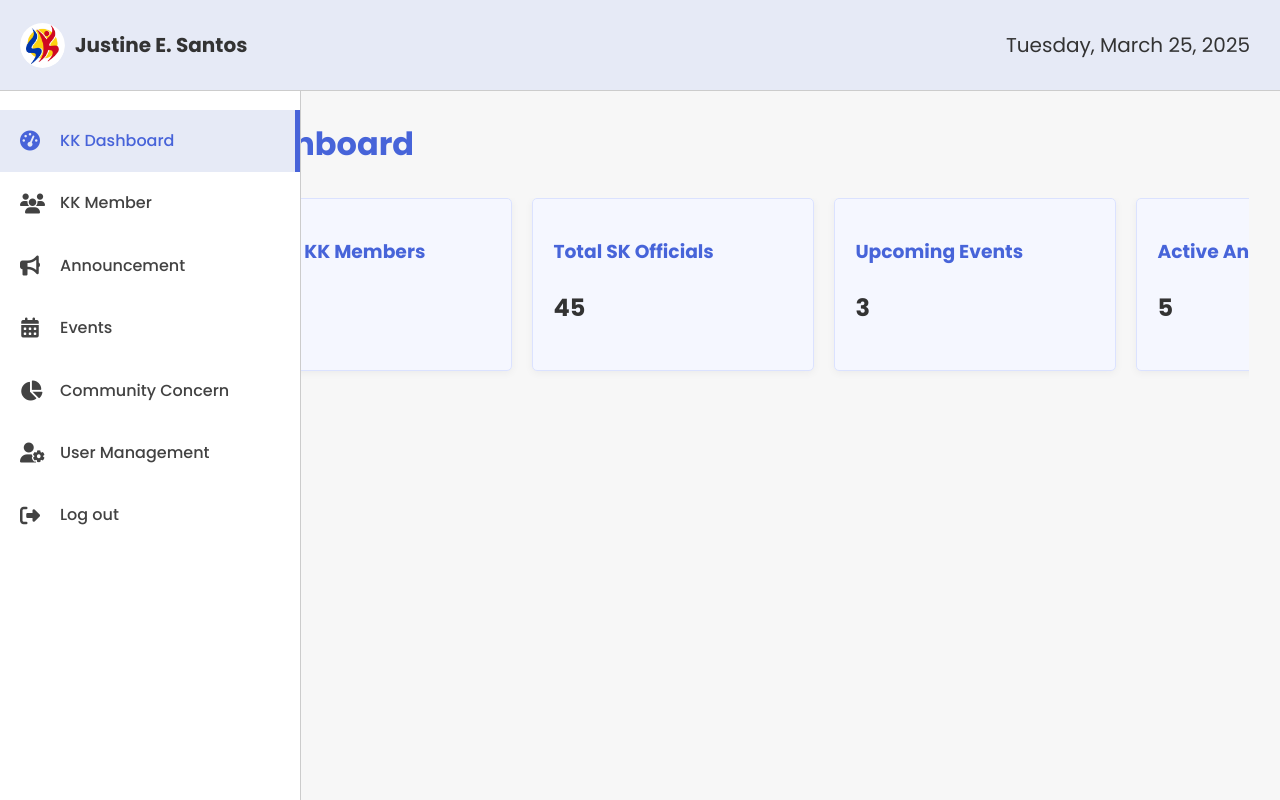
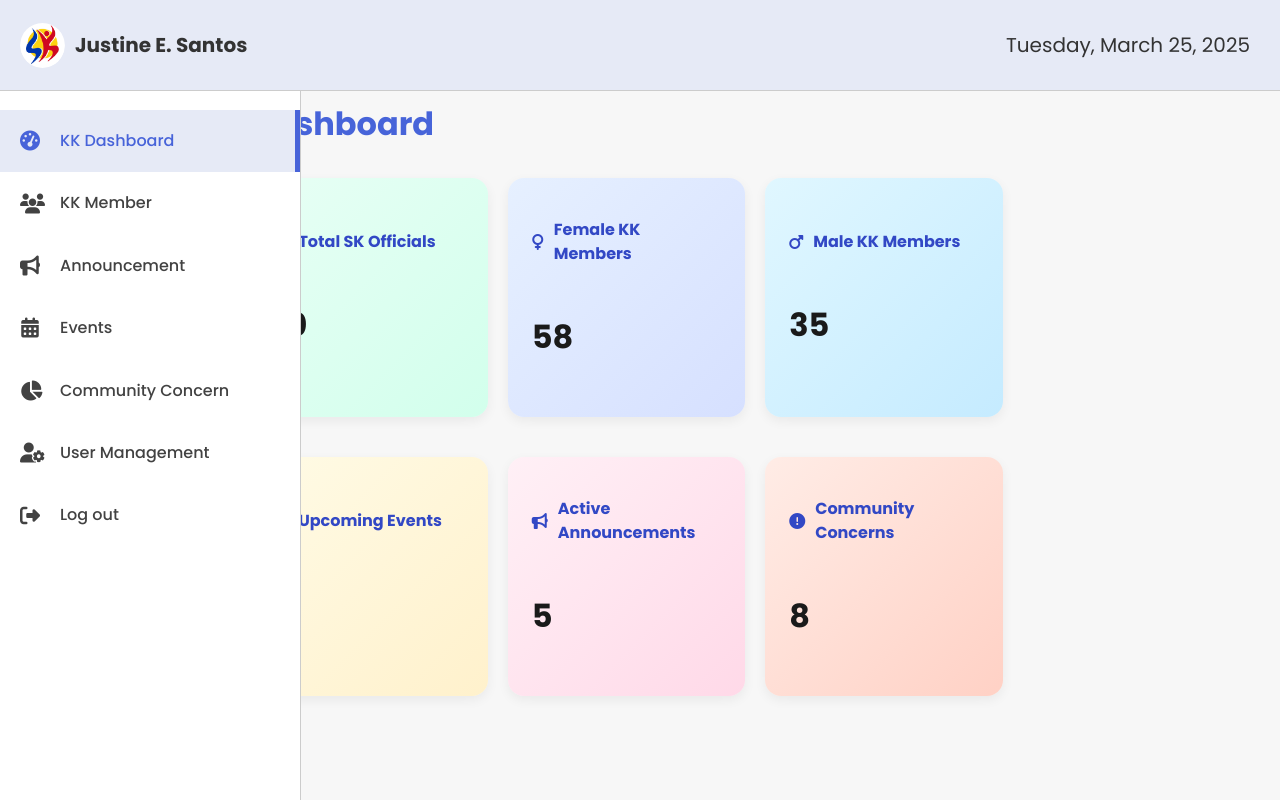
Before and after one commit to nikkaAndrea/kabkat1, a Vue app: page /admindashboard in a window 1280 px wide. Built offline with nearby package versions, Linux system fonts and the light colour scheme; sample sign-in values are in the browser's storage.

Commit message:
Addashboard

```diff
--- a/src/views/Admindashboard.vue
+++ b/src/views/Admindashboard.vue
@@ -6,24 +6,29 @@
 
     <div class="content">
           <div class="card-grid">
-        <div class="dashboard-card">
-          <h3>Total KK Members</h3>
-          <p>125</p>
+      <div class="dashboard-card officials">
+        <h3><i class="fa-solid fa-user-tie"></i> Total SK Officials</h3>
+        <p>10</p>
       </div>
-        <div class="dashboard-card">
-          <h3>Total SK Officials</h3>
-          <p>45</p>
+      <div class="dashboard-card female">
+        <h3><i class="fa-solid fa-venus"></i> Female KK Members</h3>
+        <p>58</p>
       </div>
-        <div class="dashboard-card">
-          <h3>Upcoming Events</h3>
+      <div class="dashboard-card male">
+        <h3><i class="fa-solid fa-mars"></i> Male KK Members</h3>
+        <p>35</p>
+      </div>
+      <div class="grid-break"></div>
+      <div class="dashboard-card events">
+        <h3><i class="fa-solid fa-calendar-check"></i> Upcoming Events</h3>
         <p>3</p>
       </div>
-        <div class="dashboard-card">
-          <h3>Active Announcements</h3>
+      <div class="dashboard-card announcements">
+        <h3><i class="fa-solid fa-bullhorn"></i> Active Announcements</h3>
         <p>5</p>
       </div>
-        <div class="dashboard-card">
-          <h3>Community Concerns</h3>
+      <div class="dashboard-card concerns">
+        <h3><i class="fa-solid fa-exclamation-circle"></i> Community Concerns</h3>
         <p>8</p>
       </div>
     </div>
@@ -31,20 +36,28 @@
   </div>
 </template>
 
-
 <script>
-
 export default {
   name: "Admindashboard",
 };
 </script>
 
 <style scoped>
+@import url('https://cdnjs.cloudflare.com/ajax/libs/font-awesome/6.5.0/css/all.min.css');
+
 .container {
   margin-left: 18%;
-  margin-top: 120px;
-  padding-bottom: 50px;
+  margin-top: 100px;
+  padding: 0 20px 50px;
   min-height: 100vh;
+}
+
+@media (max-width: 768px) {
+  .container {
+    margin-left: 0;
+    margin-top: 80px;
+    padding: 0 15px 40px;
+  }
 }
 
 .title-page {
@@ -52,42 +65,73 @@
 }
 
 .content {
-  width: 97%;
+  width: 100%;
 }
 
 .card-grid {
-  display: flex;
-  flex-wrap: nowrap;
+  display: grid;
+  grid-template-columns: repeat(auto-fit, minmax(220px, 1fr));
   gap: 20px;
   margin-top: 30px;
-  overflow-x: auto;
-  padding-bottom: 10px;
 }
 
 .dashboard-card {
-  background-color: #f5f7ff;
-  border: 1px solid #dbe2ff;
-  border-radius: 5px;
-  padding: 20px;
-  min-width: 240px;
-  max-width: 240px;
-  flex: 0 0 auto;
-  box-shadow: 0 2px 8px rgba(0, 0, 0, 0.05);
-  transition: transform 0.2s ease;
+  background: linear-gradient(135deg, #f5f7ff, #e9edff);
+  border-radius: 16px;
+  padding: 24px;
+  box-shadow: 0 4px 12px rgba(0, 0, 0, 0.06);
+  transition: transform 0.2s ease, box-shadow 0.2s ease;
+  display: flex;
+  flex-direction: column;
+  justify-content: center;
 }
 
 .dashboard-card:hover {
-  transform: translateY(-5px);
+  transform: translateY(-6px);
+  box-shadow: 0 8px 16px rgba(0, 0, 0, 0.1);
 }
 
 .dashboard-card h3 {
-  margin-bottom: 10px;
-  color: #4764d9;
+  font-size: 1rem;
+  margin-bottom: 15px;
+  color: #3248c5;
+  display: flex;
+  align-items: center;
+  gap: 10px;
 }
 
 .dashboard-card p {
-  font-size: 24px;
-  font-weight: bold;
-  color: #333;
+  font-size: 2rem;
+  font-weight: 700;
+  color: #1a1a1a;
+}
+.grid-break {
+  grid-column: 1 / -1;
+  height: 0;
+  width: 100%;
+}
+/* Optional category-specific background tones */
+.female {
+  background: linear-gradient(135deg, #e6f0ff, #d6e0ff);
+}
+
+.male {
+  background: linear-gradient(135deg, #e0f7ff, #c5ebff);
+}
+
+.officials {
+  background: linear-gradient(135deg, #e8fff5, #d2ffec);
+}
+
+.events {
+  background: linear-gradient(135deg, #fffbe6, #fff1cc);
+}
+
+.announcements {
+  background: linear-gradient(135deg, #fff0f6, #ffd9e8);
+}
+
+.concerns {
+  background: linear-gradient(135deg, #ffece6, #ffd1c5);
 }
 </style>
```
Lines whose indentation alone changed are shown as unchanged.
